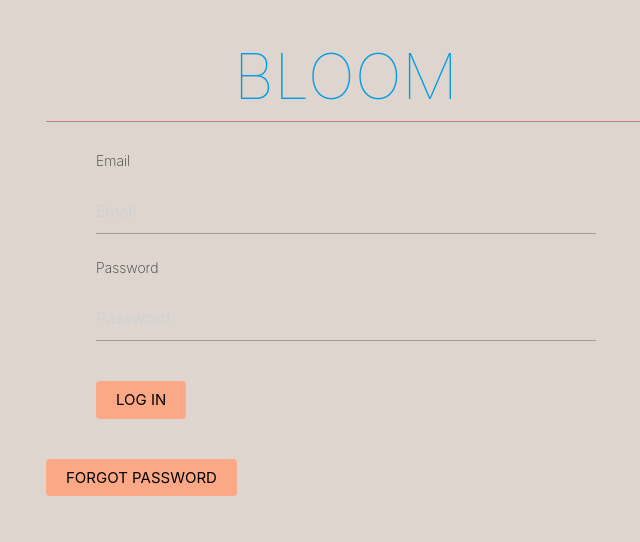
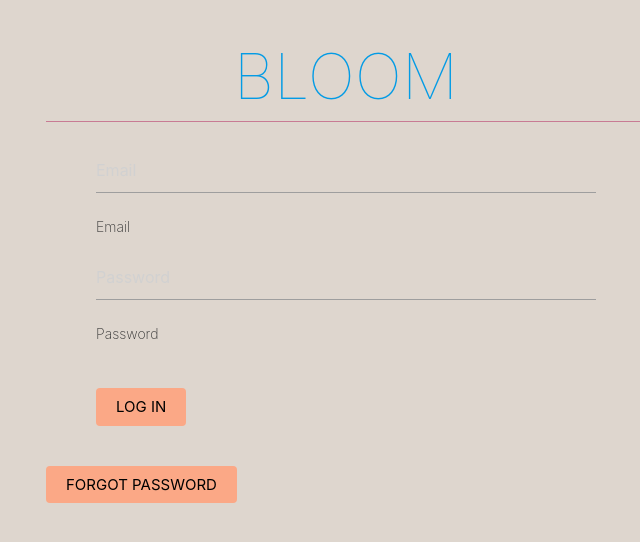
Before and after one commit to pamelv/bloom, a React (Create React App) app in the folder client/: page /login in a window 1280 px wide. Shown: the top 542 px of the page, without its empty margins (294-934 px from the left). Built offline with nearby package versions, Linux system fonts and the light colour scheme.

Commit message:
CHORE: updating form lables

```diff
--- a/client/src/components/AddMoodForm.js
+++ b/client/src/components/AddMoodForm.js
@@ -30,8 +30,9 @@ export default function AddMoodForm() {
         ref={register({ required: true })}
       />
       {errors.emotion && <p>This field is required</p>}
-      <label>Select an emoji:</label>
+
       <div className="flex">
+        <label htmlFor="emoji">Select an emoji:</label>
         <input
           style={{ width: "auto" }}
           name="emoji"
@@ -61,6 +62,7 @@ export default function AddMoodForm() {
         {/* eslint-disable-next-line */}
         <h2>&#128577;</h2>
       </div>
+
       {errors.emoji && <p>This field is required</p>}
       <label>Comments:</label>
       <textarea name="comment" ref={register} />
--- a/client/src/components/LoginForm.js
+++ b/client/src/components/LoginForm.js
@@ -46,21 +46,22 @@ const LogInForm = (props) => {
     <div>
       <div id="msg"></div>
       <form onSubmit={handleSubmit(onSubmit)}>
-        <label>Email</label>
         <input
           type="email"
           placeholder="Email"
           name="email"
           ref={register({ required: true, pattern: /^\S+@\S+$/i })}
         />
+        <label htmlFor="email">Email</label>
         {errors.email && <p>Invalid email</p>}
-        <label>Password</label>
+
         <input
           type="password"
           placeholder="Password"
           name="password"
           ref={register({ required: true, minLength: 6 })}
         />
+        <label htmlFor="password">Password</label>
         {errors.password && <p>Invalid password</p>}
         <button>Log In</button>
       </form>
--- a/client/src/components/NewPWform.js
+++ b/client/src/components/NewPWform.js
@@ -49,7 +49,6 @@ export default function ForgotPassword(props) {
       <div id="no-match"></div>
       <div id="msg"></div>
       <form onSubmit={handleSubmit(onSubmit)}>
-        <label>Enter new password</label>
         <input
           type="password"
           placeholder="New password"
@@ -60,6 +59,7 @@ export default function ForgotPassword(props) {
             pattern: /^(?=.*?[A-Z])(?=(.*[a-z]){1,})(?=(.*[\d]){1,})(?=(.*[\W]){1,})(?!.*\s).{8,}$/i,
           })}
         />
+        <label htmlFor="password">Enter new password</label>
         {errors.password && (
           <p>
             Password must have 8 characters and contain at least: one upper case
@@ -67,7 +67,7 @@ export default function ForgotPassword(props) {
             character.
           </p>
         )}
-        <label>Confirm new password</label>
+
         <input
           type="password"
           placeholder="Confirm new password"
@@ -78,6 +78,7 @@ export default function ForgotPassword(props) {
             pattern: /^(?=.*?[A-Z])(?=(.*[a-z]){1,})(?=(.*[\d]){1,})(?=(.*[\W]){1,})(?!.*\s).{8,}$/i,
           })}
         />
+        <label htmlFor="confirmPassword">Confirm new password</label>
         {errors.dateofBirth && <p>Invalid entry</p>}
         <div className="flex">
           <button>Submit</button> <div id="login-btn"></div>
--- a/client/src/components/SignUpForm.js
+++ b/client/src/components/SignUpForm.js
@@ -33,31 +33,32 @@ export default function SignUpForm(props) {
     <div className={props.className}>
       <div id="msg"></div>
       <form onSubmit={handleSubmit(onSubmit)}>
-        <label>First Name</label>
         <input
           type="text"
           placeholder="First name"
           name="firstname"
           ref={register({ required: true, maxLength: 80 })}
         />
+        <label htmlFor="firstname">First Name</label>
         {errors.firstname && <p>This field is required</p>}
-        <label>Last Name</label>
         <input
           type="text"
           placeholder="Last name"
           name="lastname"
           ref={register({ required: true, maxLength: 100 })}
         />
+        <label htmlFor="lastname">Last Name</label>
         {errors.lastname && <p>This field is required</p>}
-        <label>Email</label>
+
         <input
           type="email"
           placeholder="Email"
           name="email"
           ref={register({ required: true, pattern: /^\S+@\S+$/i })}
         />
+        <label htmlFor="email">Email</label>
         {errors.email && <p>This field is required</p>}
-        <label>Password</label>
+
         <input
           type="password"
           placeholder="Password"
@@ -68,6 +69,7 @@ export default function SignUpForm(props) {
             pattern: /^(?=.*?[A-Z])(?=(.*[a-z]){1,})(?=(.*[\d]){1,})(?=(.*[\W]){1,})(?!.*\s).{8,}$/i,
           })}
         />
+        <label htmlFor="password">Password</label>
         {errors.password && (
           <p>
             Password must have 8 characters and contain at least: one upper case
@@ -75,15 +77,16 @@ export default function SignUpForm(props) {
             character.
           </p>
         )}
-        <label>Date of Birth</label>
+
         <input
           type="date"
           placeholder="Date of Birth"
           name="dateofBirth"
           ref={register({ required: true })}
         />
+        <label htmlFor="dateofBirth">Date of Birth</label>
         {errors.dateofBirth && <p>This field is required</p>}
-        <label>Gender</label>
+
         <div className="flex">
           <input
             name="gender"
@@ -111,6 +114,7 @@ export default function SignUpForm(props) {
           />
           <h5>Other</h5>
         </div>
+        <label htmlFor="gender">Gender</label>
         <input type="submit" />
       </form>
     </div>
```
